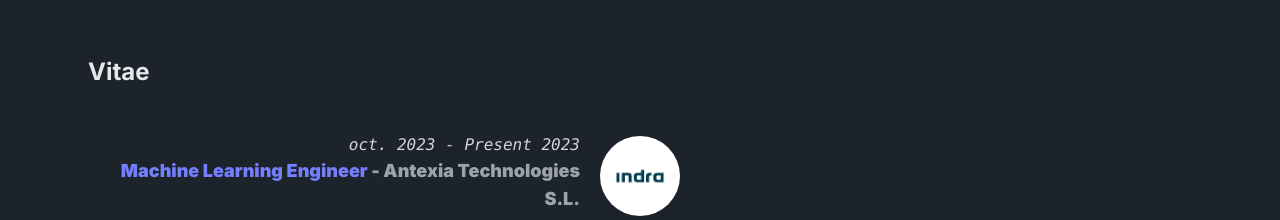
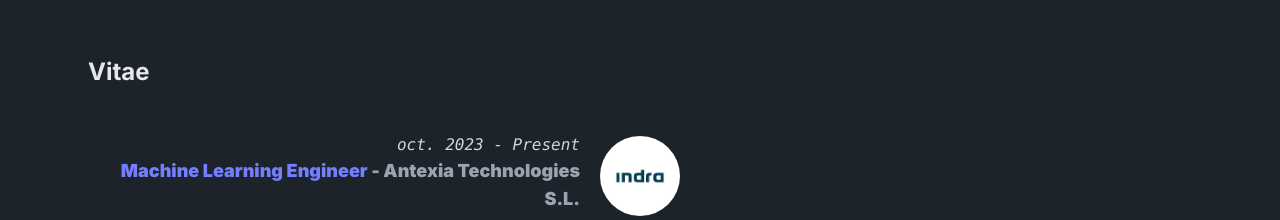
Before and after one commit to jorgenusan/personal-portfolio, a Next.js app: page / in a window 1280 px wide. Shown: the part 1320-1540 px from the top of the page. Built offline with nearby package versions, Linux system fonts and the light colour scheme.

Commit message:
Update year type in MonthYear interface

```diff
--- a/src/data/VitaeData.ts
+++ b/src/data/VitaeData.ts
@@ -12,13 +12,13 @@ type VitaeData = {
 
 interface MonthYear {
     month: string;
-    year: number;
+    year: number | string;
 }
 
 const vitaeData: VitaeData = {
     "Antexia Technologies S.L.": {
         start_date: { month: "oct.", year: 2023 },
-        end_date: { month: "Present", year: 2023 },
+        end_date: { month: "Present", year: "" },
         title: "Machine Learning Engineer",
         description: "Researcher in the field of computer vision, focusing on the development of image algorithms for detection and classification.",
         location: "Vigo, Spain",
```
